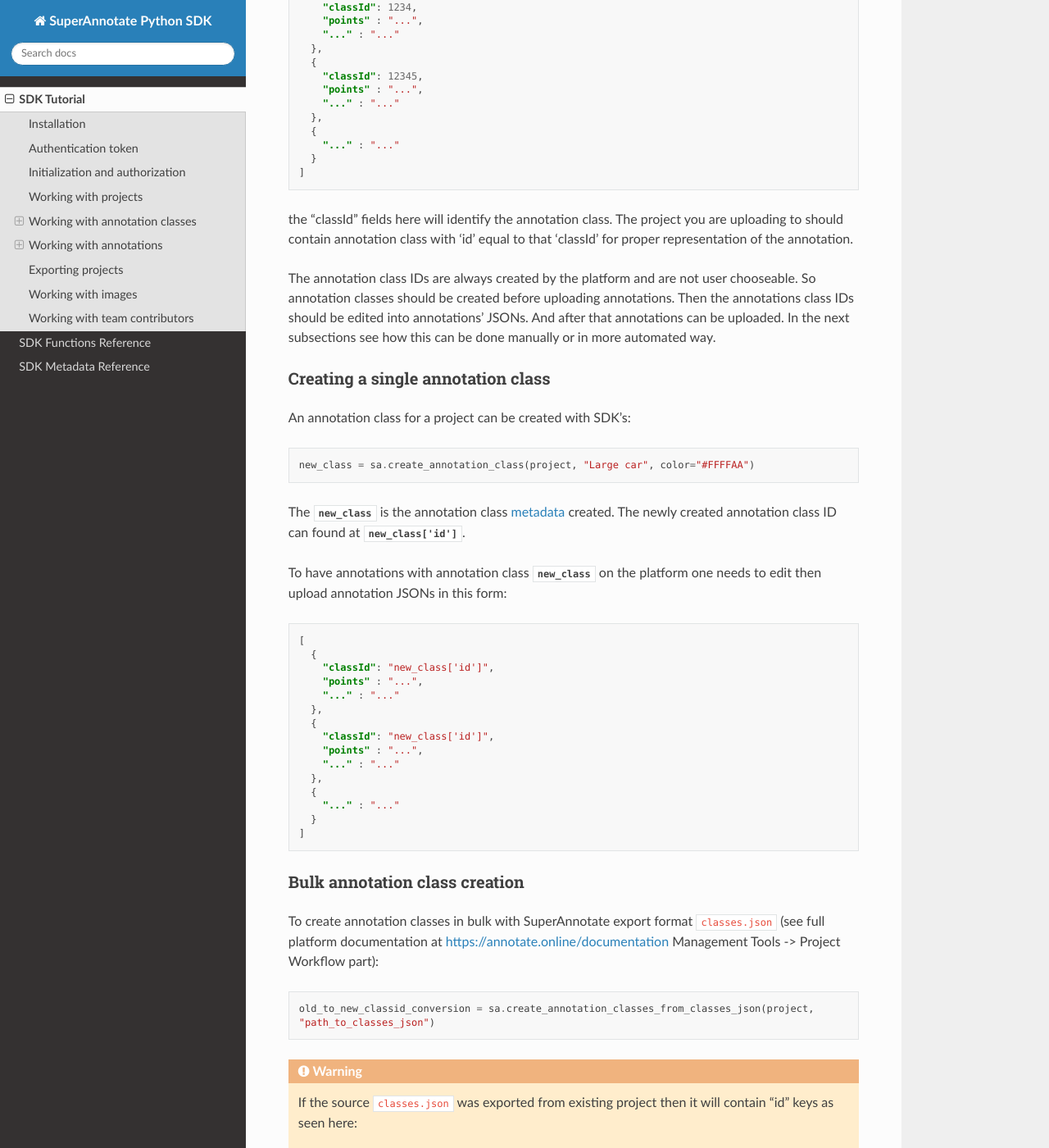
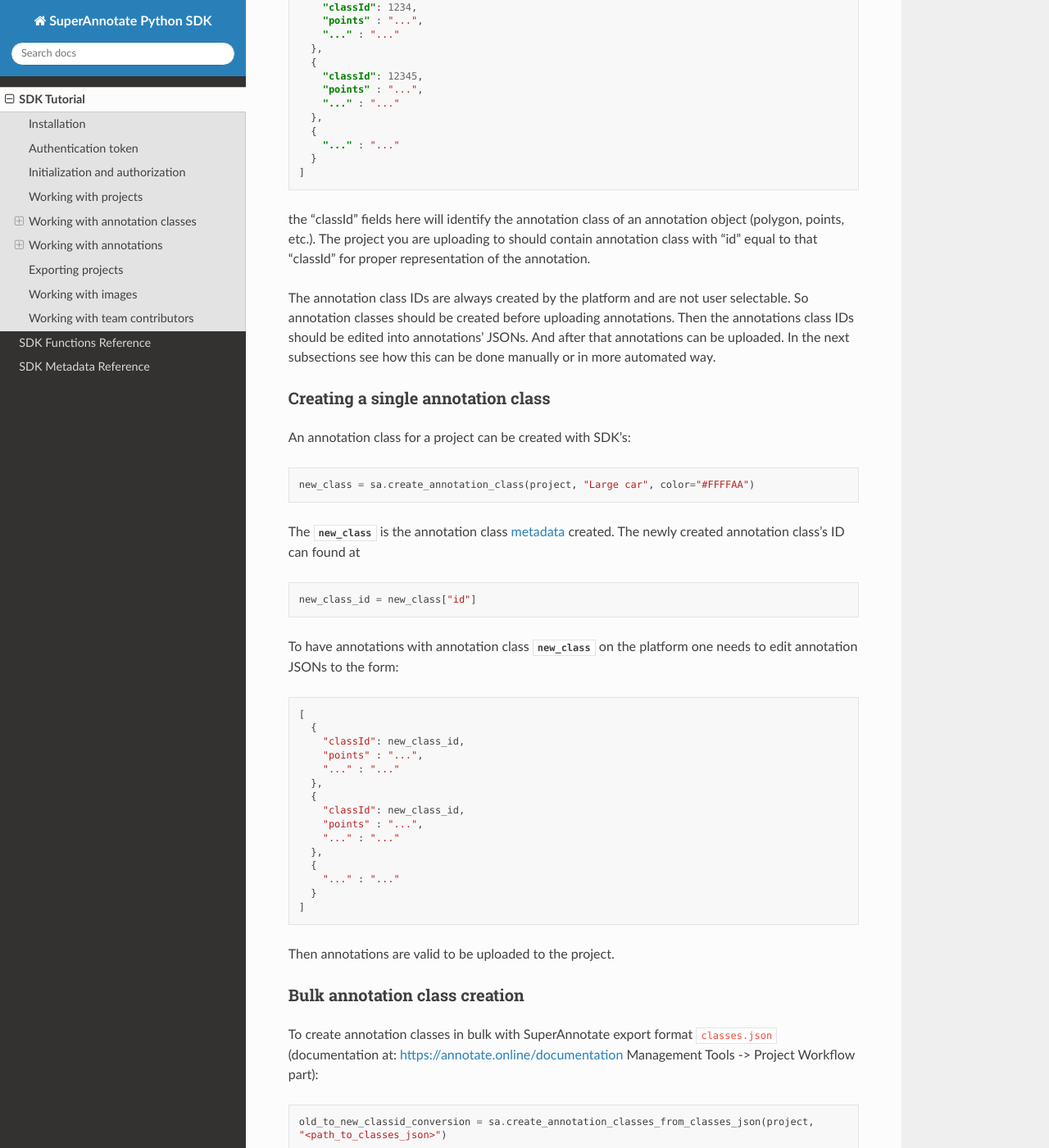
Before and after one commit to superannotateai/superannotate-python-sdk, a Sphinx documentation site: the page built from docs/source/tutorial.sdk.rst, in a window 1280 px wide and 1400 px high, scrolled down 2808 px. Shown: the whole window at 82% size. Built offline with Sphinx 7.4.7 and the Read the Docs theme 2.0.0, drawn with Linux system fonts in a browser that asks for light colours; some of the changed text lies outside the part shown.

Commit message:
Improve tutorial

```diff
--- a/docs/source/tutorial.sdk.rst
+++ b/docs/source/tutorial.sdk.rst
@@ -140,13 +140,14 @@
     }
   ]
 
-the "classId" fields here will identify the annotation class. The project
-you are uploading to should contain annotation class with 'id' equal to that 'classId'
+the "classId" fields here will identify the annotation class of an annotation
+object (polygon, points, etc.). The project
+you are uploading to should contain annotation class with "id" equal to that "classId"
 for proper representation of the annotation.
 
 
 The annotation class IDs are always created by the platform and are not user
-chooseable. So annotation classes should be created before uploading
+selectable. So annotation classes should be created before uploading
 annotations. Then the annotations class IDs should be edited into annotations' JSONs.
 And after that annotations can be uploaded. In the next subsections see how
 this can be done manually or in more automated way.
@@ -162,22 +163,25 @@
    new_class = sa.create_annotation_class(project, "Large car", color="#FFFFAA")
 
 The :py:obj:`new_class` is the annotation class :ref:`metadata <ref_class>`
-created. The newly created annotation class ID can found at
-:py:obj:`new_class['id']`.
+created. The newly created annotation class's ID can found at
+
+.. code-block:: python
+
+   new_class_id = new_class["id"]
 
 To have annotations with annotation class :py:obj:`new_class` on the platform
-one needs to edit then upload annotation JSONs in this form:
+one needs to edit annotation JSONs to the form:
 
-.. code-block:: json
+.. code-block:: python
 
   [
     {
-      "classId": "new_class['id']",
+      "classId": new_class_id,
       "points" : "...",
       "..." : "..."
     },
     {
-      "classId": "new_class['id']",
+      "classId": new_class_id,
       "points" : "...",
       "..." : "..."
     },
@@ -186,18 +190,21 @@
     }
   ]
 
+Then annotations are valid to be uploaded to the project.
+
 
 Bulk annotation class creation
 ~~~~~~~~~~~~~~~~~~~~~~~~~~~~~~
 
-To create annotation classes in bulk with SuperAnnotate export format :file:`classes.json` (see full
-platform documentation at https://annotate.online/documentation Management Tools
+To create annotation classes in bulk with SuperAnnotate export format
+:file:`classes.json` (documentation at:
+https://annotate.online/documentation Management Tools
 -> Project Workflow part):
 
 .. code-block:: python
 
    old_to_new_classid_conversion = sa.create_annotation_classes_from_classes_json(project,
-   "path_to_classes_json")
+   "<path_to_classes_json>")
 
 .. warning::
 
@@ -254,29 +261,33 @@
 
 .. code-block:: python
 
-    sa.upload_annotations_from_folder_to_project(project, "path_to_local_dir")
+    sa.upload_annotations_from_folder_to_project(project, "<path_to_local_dir>")
 
-This will try uploading all the JSON files in the folder that have specific file naming convention to the project. For vector
+This will try uploading to the project all the JSON files in the folder that have specific
+file naming convention. For vector
 projects JSONs should be named :file:`"<image_name>___objects.json"`. For pixel projects
-JSON files should be named :file:`"<image_name>___pixel.json"` and also for each JSON a mask image file should be present with the name :file:`"<image_name>___save.png"`. In both cases
-image with :file:`<image_name>` should already be present in the project for
-the upload to work.
+JSON files should be named :file:`"<image_name>___pixel.json"` and also for
+each JSON a mask image file should be present with the name
+:file:`"<image_name>___save.png"`. Image with :file:`<image_name>` should
+already be present in the project for the upload to work.
 
-Annotation upload with annotation 'classId' translation
+Annotation upload with annotation "classId" translation
 ~~~~~~~~~~~~~~~~~~~~~~~~~~~~~~~~~~~~~~~~~~~~~~~~~~~~~~~
 
-The above method assumes the 'classId's in the annotations already have their proper
-annotation classes with the same 'id' in the project.
+The above method assumes the "classId"'s in the annotations already have their
+proper
+annotation classes with the same "id" in the project.
 
 But in case that you had aligned annotation JSONs and :file:`classes.json` and
 first uploaded annotation classes with
 :ref:`create_annotation_classes_from_classes_json <ref_create_annotation_classes_from_classes_json>`
-then annotation class 'id's on platform will be different from the annotations' 'classId's. To change annotations 'classId's during
+then annotation class "id"'s on platform will be different from the
+annotations' "classId"'s. To change annotations' "classId"'s during
 the upload use:
 
 .. code-block:: python
 
-    sa.upload_annotations_from_folder_to_project(project, "path_to_local_dir",
+    sa.upload_annotations_from_folder_to_project(project, "<path_to_local_dir>",
                                                  old_to_new_classid_conversion)
 
 where variable :py:obj:`old_to_new_classid_conversion` is the return value
@@ -287,8 +298,8 @@
 .. code-block:: python
 
     old_to_new_classid_conversion = sa.create_annotation_classes_from_classes_json(project,
-                                                                                   "path_to_classes_json")
-    sa.upload_annotations_from_folder_to_project(project, "path_to_local_dir",
+                                                                                   "<path_to_classes_json>")
+    sa.upload_annotations_from_folder_to_project(project, "<path_to_local_dir>",
                                                  old_to_new_classid_conversion)
 
 
@@ -353,7 +364,7 @@
 
 .. code-block:: python
 
-   found_users = sa.search_team_contributors(email='hovnatan@superannotate.com')
+   found_users = sa.search_team_contributors(email="hovnatan@superannotate.com')
    hk_user = found_users[0]
 
 Now to share a project with the found user as an QA, one can use:
```
Also changed, not shown: other parts of docs/source/tutorial.sdk.rst (+9 -9 lines).
